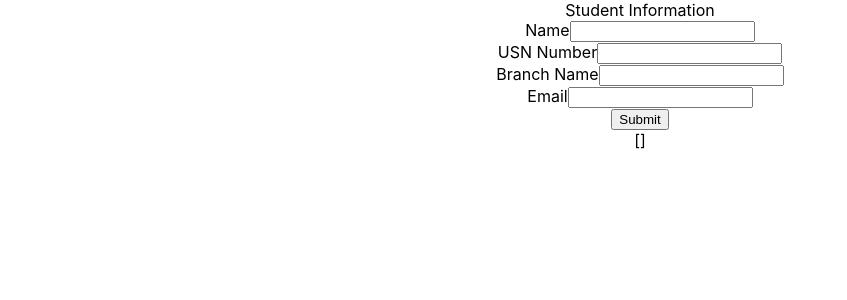
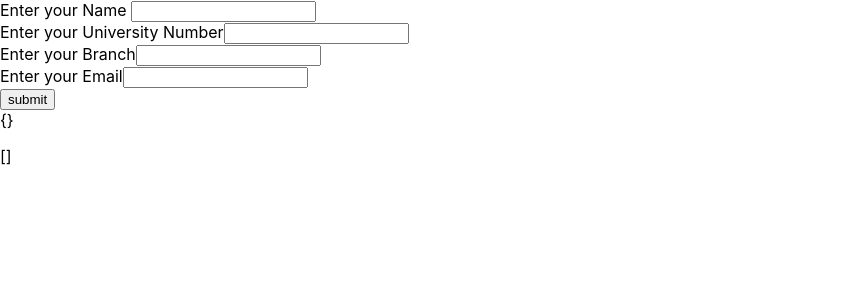
Before and after one commit to shraddhavirupaxi/react_hooks, a React (Create React App) app: page / in a window 1280 px wide. Shown: the top 300 px of the page, without its empty margins (0-847 px from the left). Built offline with nearby package versions, Linux system fonts and the light colour scheme.

Commit message:
Updating code

```diff
--- a/src/App.js
+++ b/src/App.js
@@ -1,56 +1,64 @@
-import React, { useState } from "react";
-import "./App.css";
+import React, { useState, useEffect } from 'react';
 
-let students = [
-  { label: "Name", key: "name", name: "name" },
-  { label: "USN Number", key: "usn", name: "usn" },
-  { label: "Branch Name", key: "branch", name: "branch" },
-  { label: "Email", key: "email", name: "email" },
+let student = [
+	{
+		key: 'name',
+		label: 'Enter your Name '
+	},
+	{
+		key: 'usn',
+		label: 'Enter your University Number'
+	},
+	{
+		key: 'branch',
+		label: 'Enter your Branch'
+	},
+	{
+		key: 'email',
+		label: 'Enter your Email'
+	}
 ];
 
-const initialFormData = Object.freeze({
-  name: "",
-  usn: "",
-  branch: "",
-  email: "",
-});
+function isEmpty(obj) {
+	return Object.keys(obj).length !== 0;
+}
 
 function App() {
-  const [studentData, setState] = useState([]);
-  const [formData, updateFormData] = useState(initialFormData);
+	const [ formData, updateFormData ] = useState({});
+  const [ studentData, updateStudentData ] = useState([]);
 
-  const handleChange = (e) => {
+	const onSubmit = (event) => {
+		event.preventDefault();
+		if (isEmpty(formData)) {
+			updateStudentData([ ...studentData, formData ]);
+			event.target.reset();
+      updateFormData({});
+      localStorage.removeItem("Shraddha")
+		}
+	};
+
+	const onChange = (event) => {
 		updateFormData({
 			...formData,
-      [e.target.name]: e.target.value.trim(),
+			[event.target.name]: event.target.value
 		});
 	};
 
-  const onSubmit = (e) => {
-    e.preventDefault();
-    const latest_data = {};
-    students.forEach((student) => {
-      latest_data[student.name] = formData[student.key];
-    });
-    setState([...studentData, latest_data]);
-    e.target.reset();
-  };
-
-  return (
-    <div className="App">
-      Student Information
-      <form onSubmit={onSubmit}>
-        {students.map((student) => {
 	return (
 		<div>
-              {student.label}
-              <input name={student.name} onChange={handleChange} />
+			<form onSubmit={onSubmit}>
+				{student.map((entry) => {
+					return (
+						<div>
+							<label>{entry.label}</label>
+							<input label={entry.label} name={entry.key} onChange={onChange} />
 						</div>
 					);
 				})}
-        <button type="submit">Submit</button>
+				<button type="submit">submit</button>
 			</form>
-      {JSON.stringify(studentData)}
+			{JSON.stringify(formData)}
+			<p>{JSON.stringify(studentData)}</p>
 		</div>
 	);
 }
```
Lines whose indentation alone changed are shown as unchanged.
